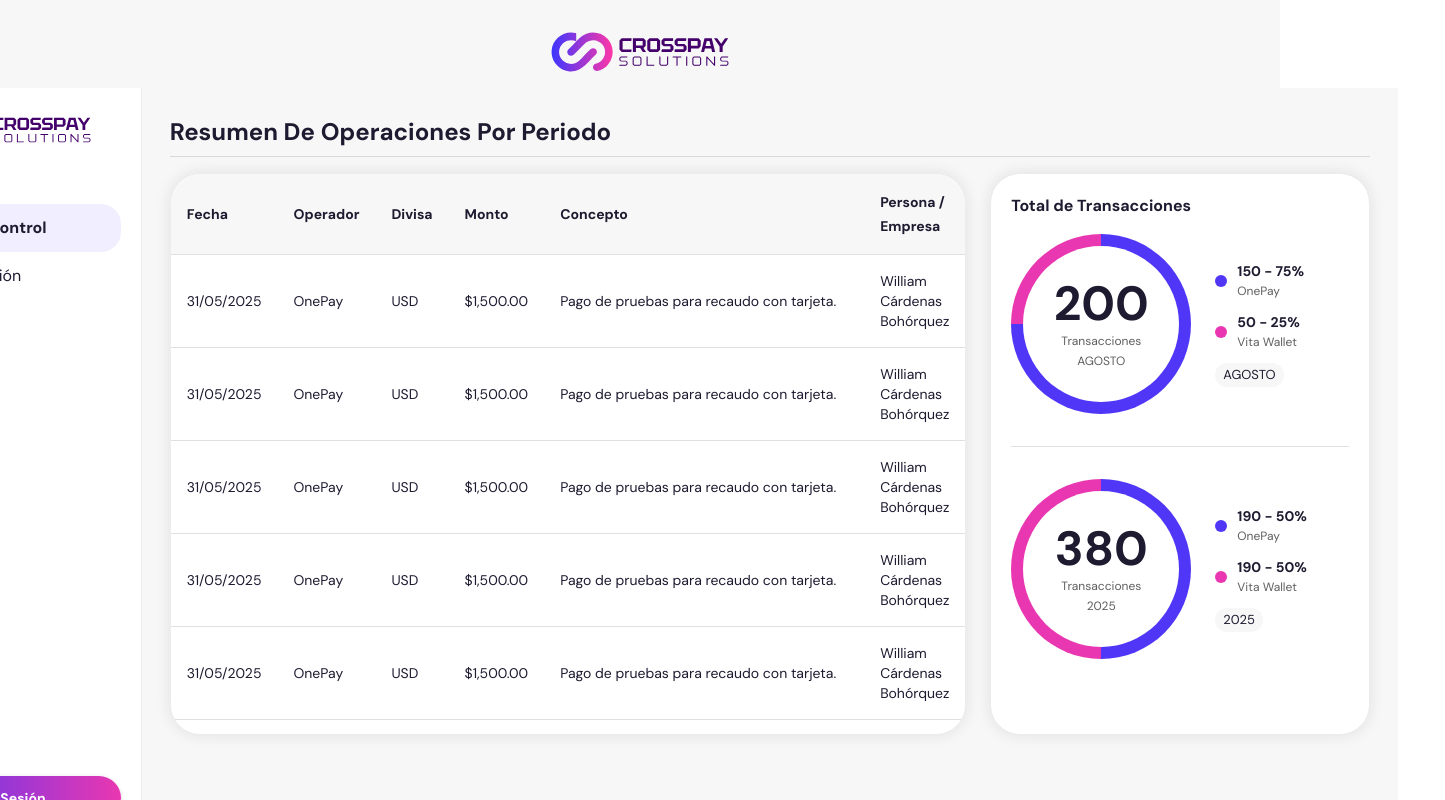
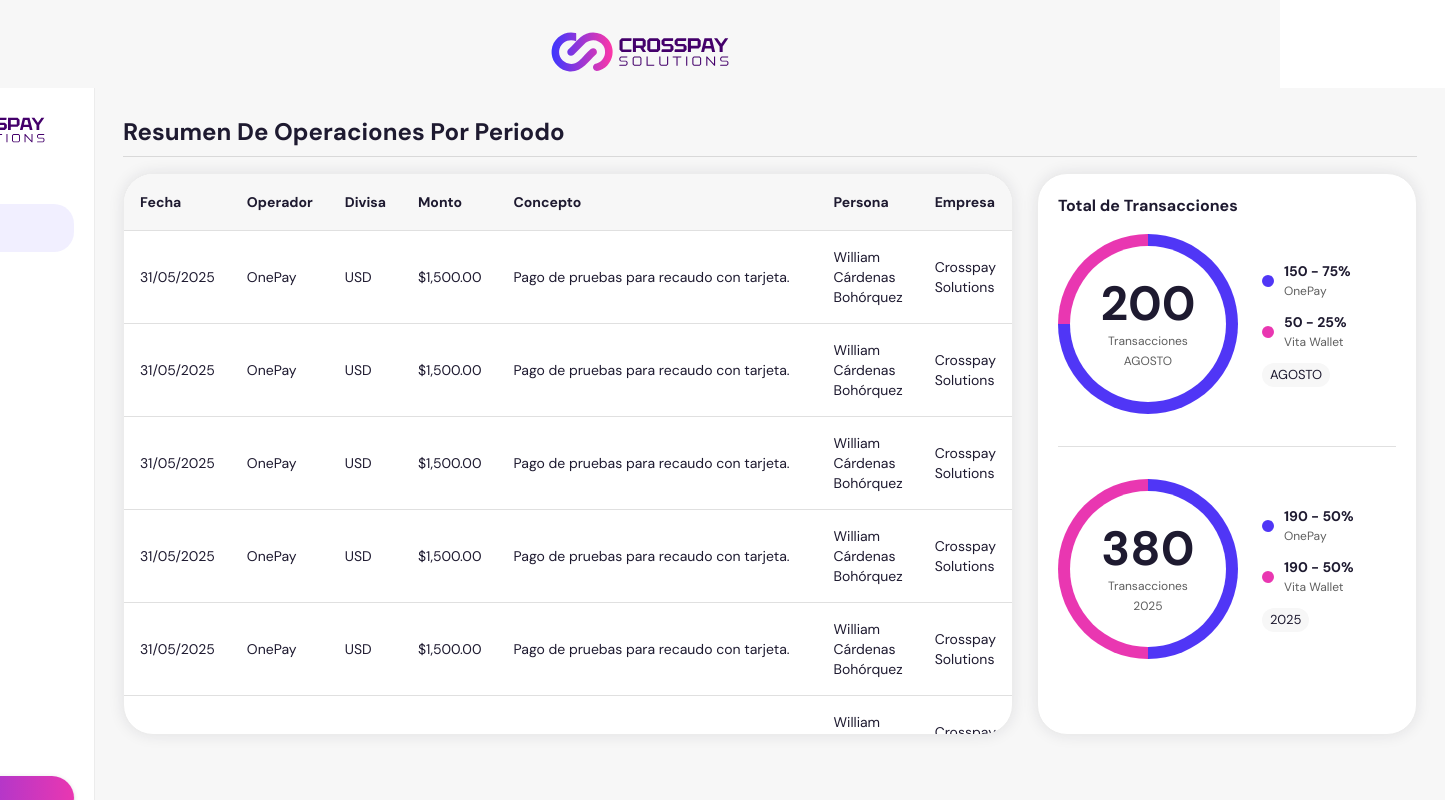
Before and after one commit to Crosspay-Solutions-SAS/crosspay-payments-fe, a React (Vite) app: page / in a window 1280 px wide. Shown: the top 800 px of the page, 1445 px wide, since content can reach past the window. Built offline with nearby package versions, Linux system fonts and the light colour scheme; some icons are missing.

Commit message:
fix: add empresa row

```diff
--- a/src/pages/Dashboard.tsx
+++ b/src/pages/Dashboard.tsx
@@ -12,6 +12,7 @@
   monto: string
   concepto: string
   persona: string
+  empresa?: string
 }
 
 const rows: Row[] = Array.from({ length: 20 }).map((_, i) => ({
@@ -21,6 +22,7 @@
   monto: '$1,500.00',
   concepto: 'Pago de pruebas para recaudo con tarjeta.',
   persona: 'William Cárdenas Bohórquez',
+  empresa: 'Crosspay Solutions'
 }))
 
 
@@ -49,7 +51,7 @@
               <Table stickyHeader size="medium" aria-label="tabla de operaciones">
                 <TableHead>
                   <TableRow>
-                    {['Fecha', 'Operador', 'Divisa', 'Monto', 'Concepto', 'Persona / Empresa'].map((h) => (
+                    {['Fecha', 'Operador', 'Divisa', 'Monto', 'Concepto', 'Persona', 'Empresa'].map((h) => (
                       <TableCell key={h} sx={{ fontWeight: 700 }}>{h}</TableCell>
                     ))}
                   </TableRow>
@@ -63,6 +65,7 @@
                       <TableCell>{r.monto}</TableCell>
                       <TableCell sx={{ minWidth: 320 }}>{r.concepto}</TableCell>
                       <TableCell>{r.persona}</TableCell>
+                      <TableCell>{r.empresa}</TableCell>
                     </TableRow>
                   ))}
                 </TableBody>
```
